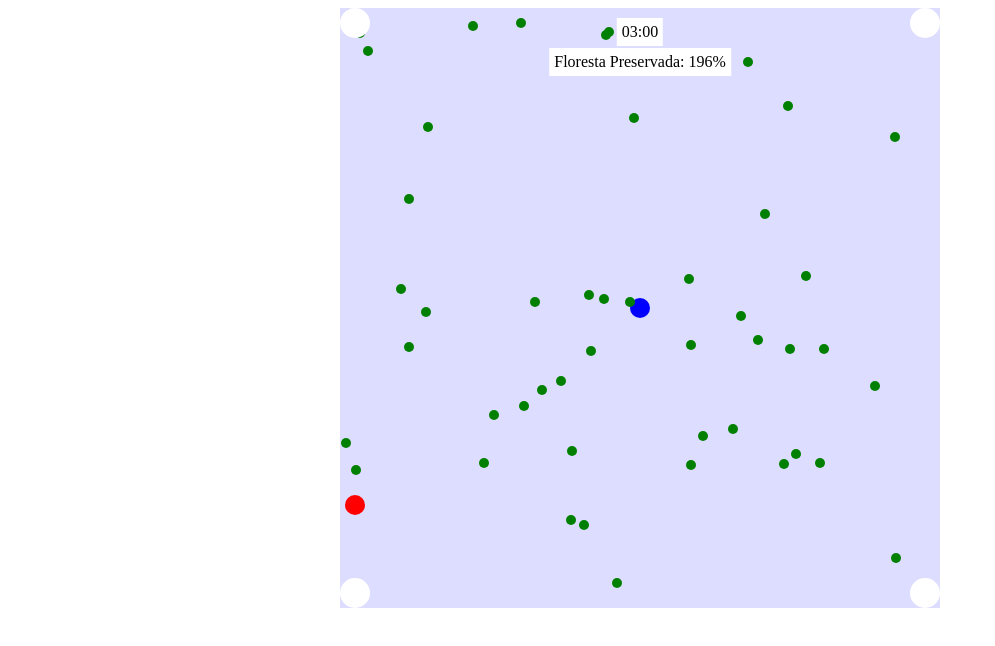
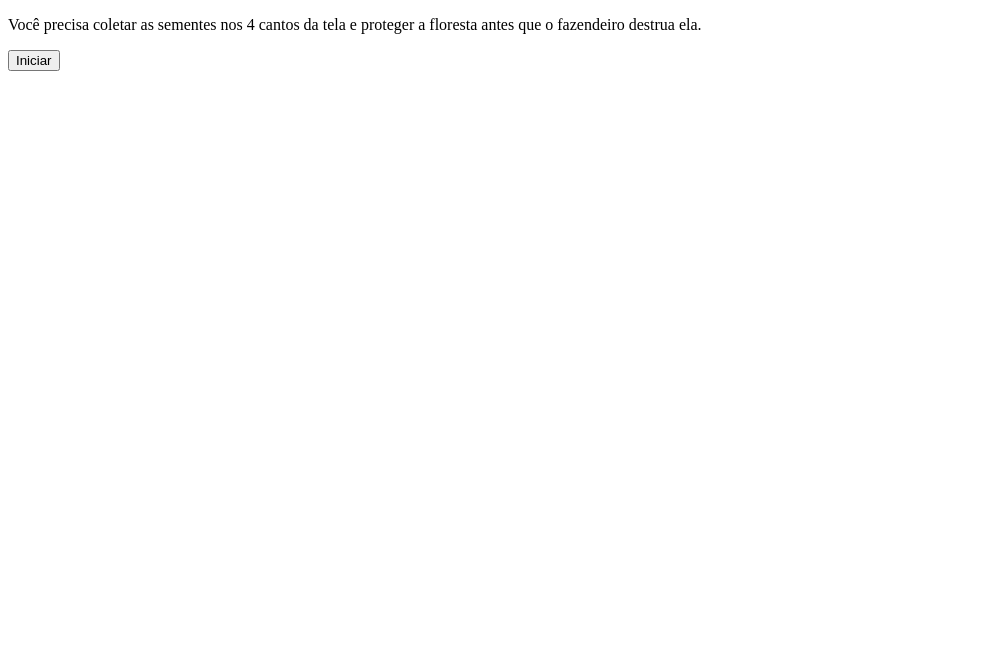
Before and after one commit to renantrendt/salvar-a-floresta, a plain HTML site: page index.html in a window 1280 px wide. Shown: the whole page, without its empty margins (0-995 px from the left). Drawn offline with Linux system fonts and the light colour scheme.

Commit message:
Update index.html

```diff
--- a/index.html
+++ b/index.html
@@ -7,10 +7,13 @@
     <link rel="stylesheet" href="style.css">
 </head>
 <body>
-    <div id="game" style="width: 600px; height: 600px; position: relative; overflow: hidden; margin: auto; background-color: #ddf;">
+    <div id="pre-game">
+        <p>Você precisa coletar as sementes nos 4 cantos da tela e proteger a floresta antes que o fazendeiro destrua ela.</p>
+        <button id="start-game">Iniciar</button>
+    </div>
+    <div id="game" style="display: none;">
         <div id="timer">03:00</div>
         <div id="forest-status">Floresta Preservada: 100%</div>
-        <!-- Áreas de coleta de sementes serão adicionadas aqui -->
     </div>
     <script src="script.js"></script>
 </body>
```
